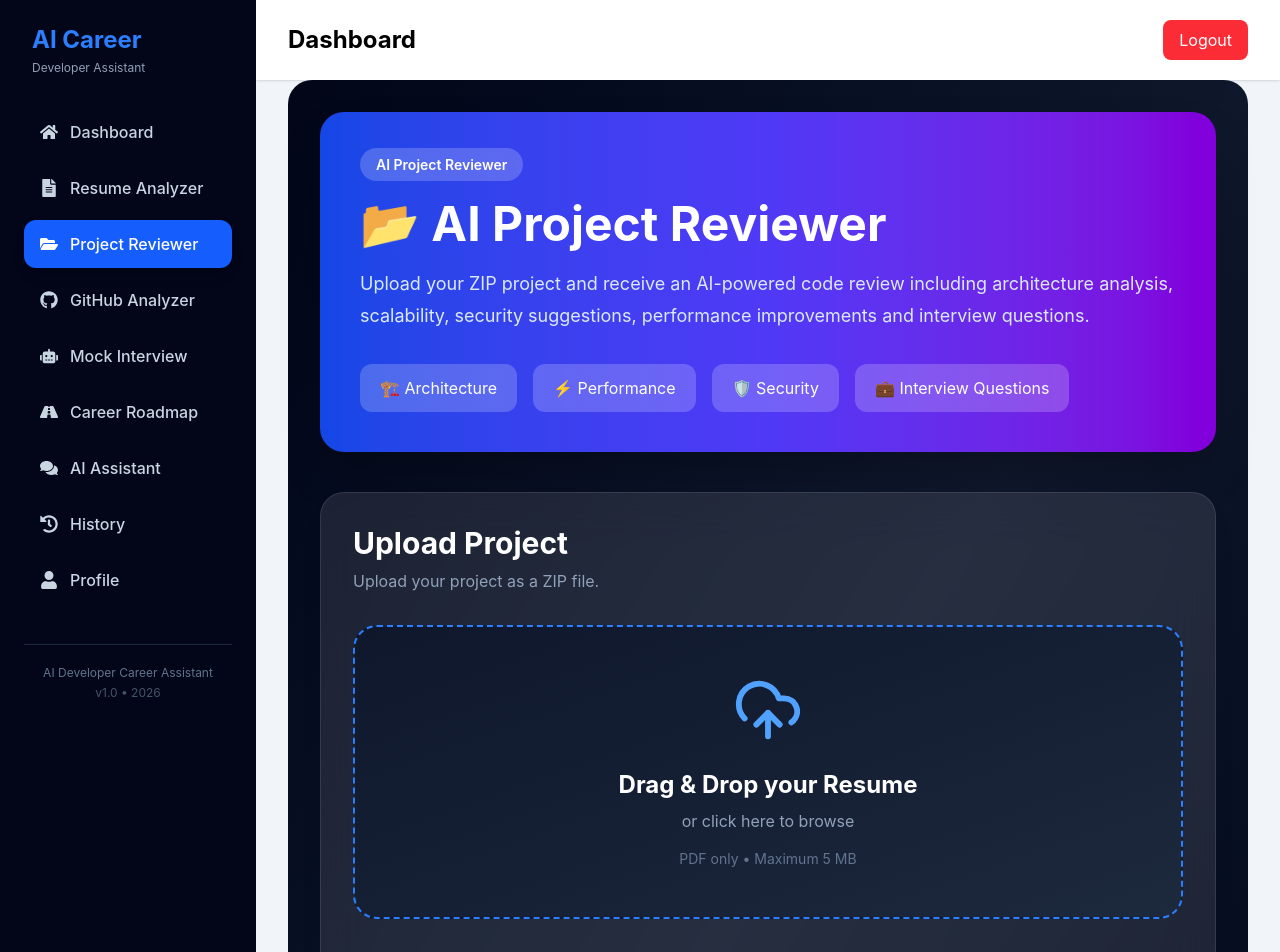
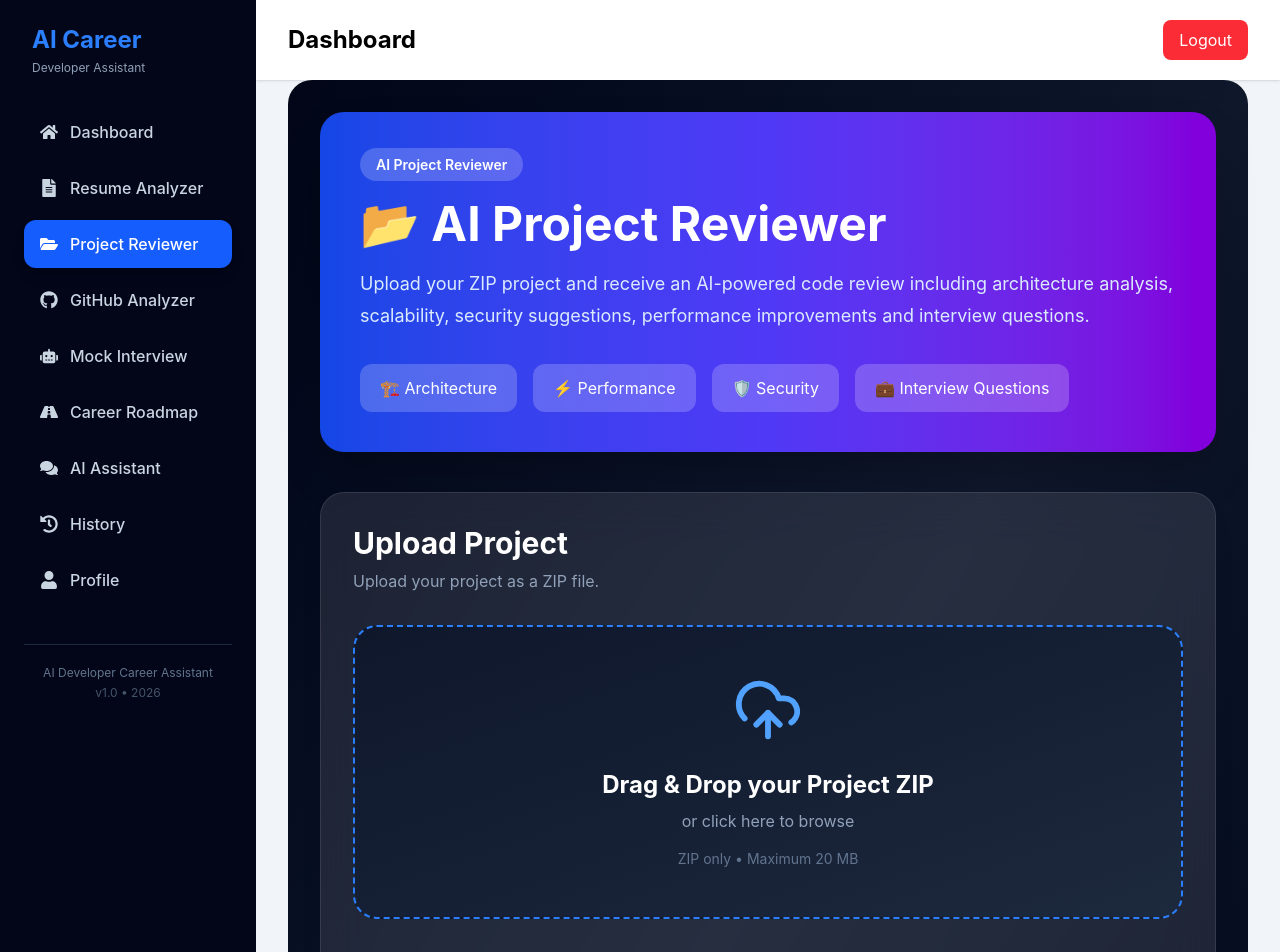
Before and after one commit to Ashishs2211/AI-Developer-Career-Assistant, a React (Vite) app in the folder client/: page /project-reviewer in a window 1280 px wide. Shown: the top 952 px of the page. Built offline with nearby package versions, Linux system fonts and the light colour scheme; sample sign-in values are in the browser's storage.

Commit message:
Fix project reviewer ZIP upload

```diff
--- a/client/src/components/common/FileUpload.jsx
+++ b/client/src/components/common/FileUpload.jsx
@@ -3,19 +3,24 @@ import { UploadCloud } from "lucide-react";
 export default function FileUpload({
   file,
   onChange,
+  accept = ".pdf",
+  title = "Drag & Drop your Resume",
+  description = "PDF only • Maximum 5 MB",
+  inputId = "file-upload",
 }) {
   return (
     <label
-      htmlFor="resume"
+      htmlFor={inputId}
       className="cursor-pointer block border-2 border-dashed border-blue-500 rounded-3xl p-12 text-center bg-gradient-to-br from-slate-900 to-slate-800 hover:border-cyan-400 transition-all duration-300"
     >
+
       <UploadCloud
         size={70}
         className="mx-auto text-blue-400"
       />
 
       <h2 className="text-2xl font-bold text-white mt-6">
-        Drag & Drop your Resume
+        {title}
       </h2>
 
       <p className="text-slate-400 mt-2">
@@ -23,7 +28,7 @@ export default function FileUpload({
       </p>
 
       <p className="text-sm text-slate-500 mt-4">
-        PDF only • Maximum 5 MB
+        {description}
       </p>
 
       {file && (
@@ -33,12 +38,13 @@ export default function FileUpload({
       )}
 
       <input
-        id="resume"
+        id={inputId}
         type="file"
-        accept=".pdf"
+        accept={accept}
         onChange={onChange}
         hidden
       />
+
     </label>
   );
 }
--- a/client/src/pages/ProjectReviewer.jsx
+++ b/client/src/pages/ProjectReviewer.jsx
@@ -53,7 +53,7 @@ export default function ProjectReviewer() {
       );
 
     } catch (err) {
-      console.log(err);
+      console.error("Project Review Error:", err);
 
       toast.error(
         err.response?.data?.message ||
@@ -65,15 +65,22 @@ export default function ProjectReviewer() {
     }
   };
 
+
   /* ================= COPY REPORT ================= */
 
   const handleCopy = () => {
+    if (!analysis) {
+      toast.error("No report available to copy.");
+      return;
+    }
+
     navigator.clipboard.writeText(analysis);
 
     toast.success(
       "Report copied successfully"
     );
   };
+
 
   /* ================= RESET ================= */
 
@@ -82,9 +89,15 @@ export default function ProjectReviewer() {
     setFile(null);
   };
 
+
   /* ================= DOWNLOAD ================= */
 
   const handleDownload = () => {
+    if (!analysis) {
+      toast.error("No report available.");
+      return;
+    }
+
     downloadReport(
       "Project Review",
       analysis
@@ -95,9 +108,15 @@ export default function ProjectReviewer() {
     );
   };
 
+
   /* ================= PRINT ================= */
 
   const handlePrint = () => {
+    if (!analysis) {
+      toast.error("No report available.");
+      return;
+    }
+
     printReport(
       "Project Review",
       analysis
@@ -108,12 +127,14 @@ export default function ProjectReviewer() {
     );
   };
 
+
   return (
     <DashboardLayout>
 
       <div className="min-h-screen bg-gradient-to-br from-slate-950 via-slate-900 to-slate-950 rounded-3xl p-5 md:p-8">
 
         <div className="max-w-6xl mx-auto">
+
 
           {/* ================= HERO ================= */}
 
@@ -129,6 +150,7 @@ export default function ProjectReviewer() {
             ]}
           />
 
+
           {/* ================= UPLOAD CARD ================= */}
 
           <div className="mt-10 bg-white/10 backdrop-blur-xl border border-white/10 rounded-3xl shadow-xl p-6 md:p-8">
@@ -141,12 +163,20 @@ export default function ProjectReviewer() {
               Upload your project as a ZIP file.
             </p>
 
+
+            {/* ================= ZIP UPLOAD ================= */}
+
             <FileUpload
               file={file}
+              accept=".zip,application/zip,application/x-zip-compressed"
+              title="Drag & Drop your Project ZIP"
+              description="ZIP only • Maximum 20 MB"
+              inputId="project-upload"
               onChange={(e) =>
                 setFile(e.target.files[0])
               }
             />
+
 
             {/* ================= FEATURES ================= */}
 
@@ -178,6 +208,7 @@ export default function ProjectReviewer() {
 
             </div>
 
+
             {/* ================= REVIEW BUTTON ================= */}
 
             <button
@@ -185,12 +216,15 @@ export default function ProjectReviewer() {
               disabled={loading}
               className="mt-10 w-full bg-gradient-to-r from-blue-600 via-indigo-600 to-purple-600 hover:scale-[1.02] transition-all duration-300 py-4 rounded-2xl text-xl font-bold text-white shadow-xl disabled:opacity-60 disabled:cursor-not-allowed"
             >
+
               {loading
                 ? "🤖 AI is reviewing your project..."
                 : "🚀 Review Project with AI"}
+
             </button>
 
           </div>
+
 
           {/* ================= LOADING ================= */}
 
@@ -204,6 +238,7 @@ export default function ProjectReviewer() {
             </div>
           )}
 
+
           {/* ================= EMPTY STATE ================= */}
 
           {!loading && !analysis && (
@@ -213,6 +248,7 @@ export default function ProjectReviewer() {
               description="Upload a ZIP file and let AI review your project."
             />
           )}
+
 
           {/* ================= AI REPORT ================= */}
 
@@ -224,13 +260,18 @@ export default function ProjectReviewer() {
                 title="AI Project Review"
               >
 
-                <ReactMarkdown
-                  className="prose prose-lg dark:prose-invert max-w-none"
-                >
-                  {analysis}
-                </ReactMarkdown>
+                {/* ReactMarkdown FIX */}
+
+                <div className="prose prose-lg dark:prose-invert max-w-none">
+
+                  <ReactMarkdown>
+                    {analysis}
+                  </ReactMarkdown>
+
+                </div>
 
               </ReportSection>
+
 
               {/* ================= ACTION BUTTONS ================= */}
 
```
